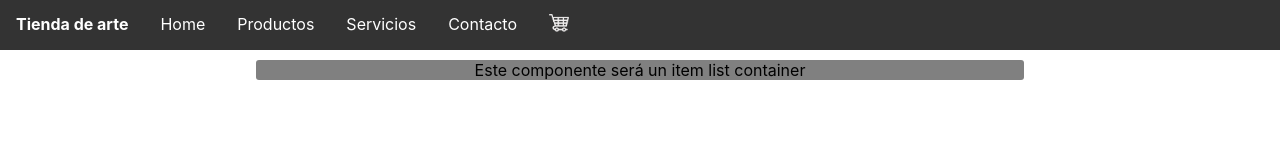
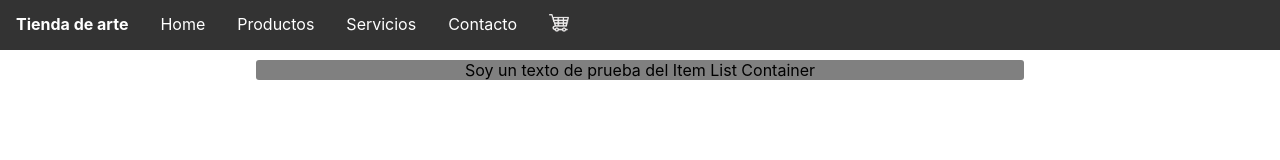
Before and after one commit to beryerot/cursoreact, a React (Create React App) app: page / in a window 1280 px wide. Shown: the top 160 px of the page. Built offline with nearby package versions, Linux system fonts and the light colour scheme.

Commit message:
Agrego props

```diff
--- a/src/App.js
+++ b/src/App.js
@@ -1,4 +1,5 @@
-import NavBar from './components/navbar'
+import React from "react";
+import NavBar from './components/navbar';
 import ItemListContainer from './components/itemListContainer';
 
 function App() {
@@ -6,7 +7,9 @@ function App() {
   return (
           <>
             <NavBar />
-            <ItemListContainer />
+            <ItemListContainer
+            text="Soy un texto de prueba del Item List Container"
+            />
           </>
   )
 }
--- a/src/components/cartWidget.js
+++ b/src/components/cartWidget.js
@@ -1,10 +1,11 @@
+import React from "react";
 import cart from "./cart.png"
 
 function cartWidget() {
 
         return (
             <div>
-            <img src={cart} width="20" float="right"></img>
+            <img src={cart} width="20" float="right" alt="cart"></img>
             </div>
         )
 
--- a/src/components/itemListContainer.js
+++ b/src/components/itemListContainer.js
@@ -1,10 +1,11 @@
+import React from "react";
 import "./itemListContainer.css"
 
-function itemListContainer(){
+const itemListContainer = ({text}) => {
 
     return(
         <div className="itemList">
-        <p>Este componente será un item list container</p>
+        <p>{text}</p>
         </div>
         )
 }
```
Also changed, not shown: src/theme/theme.js (deleted, +0 -10 lines).
